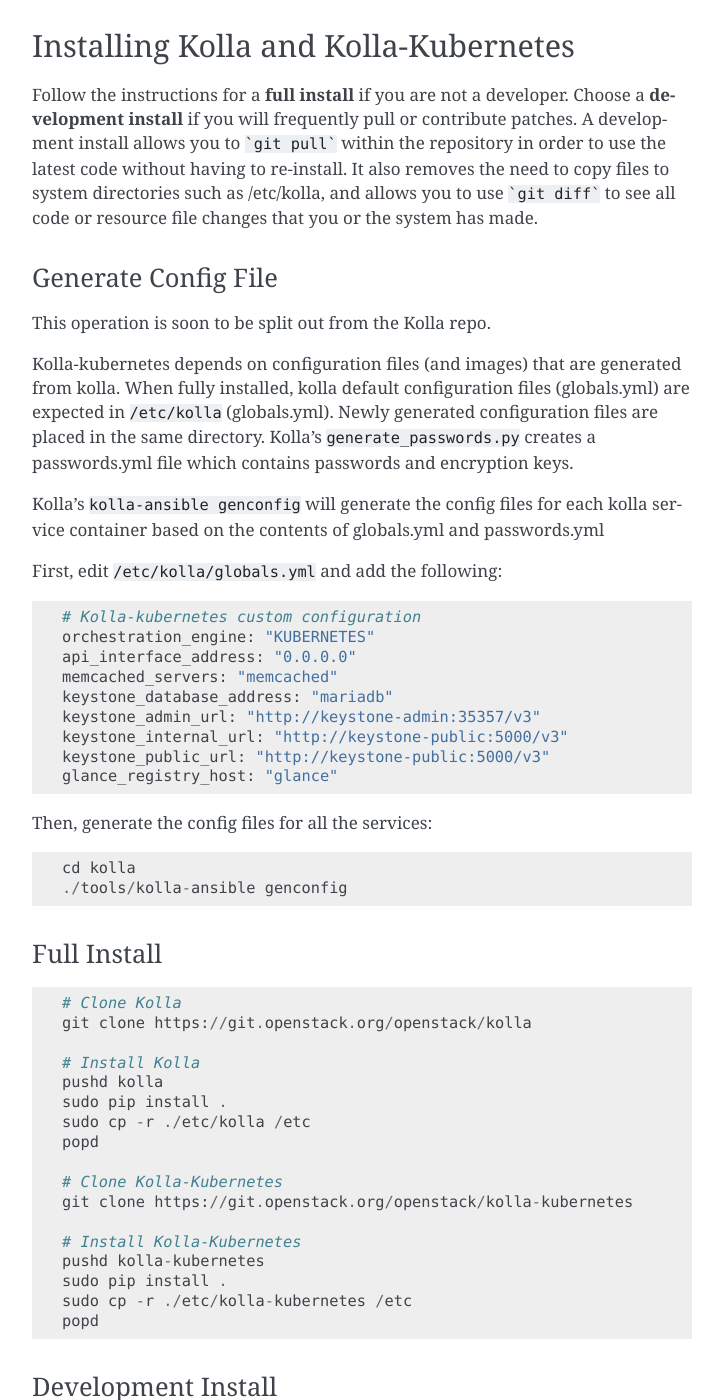
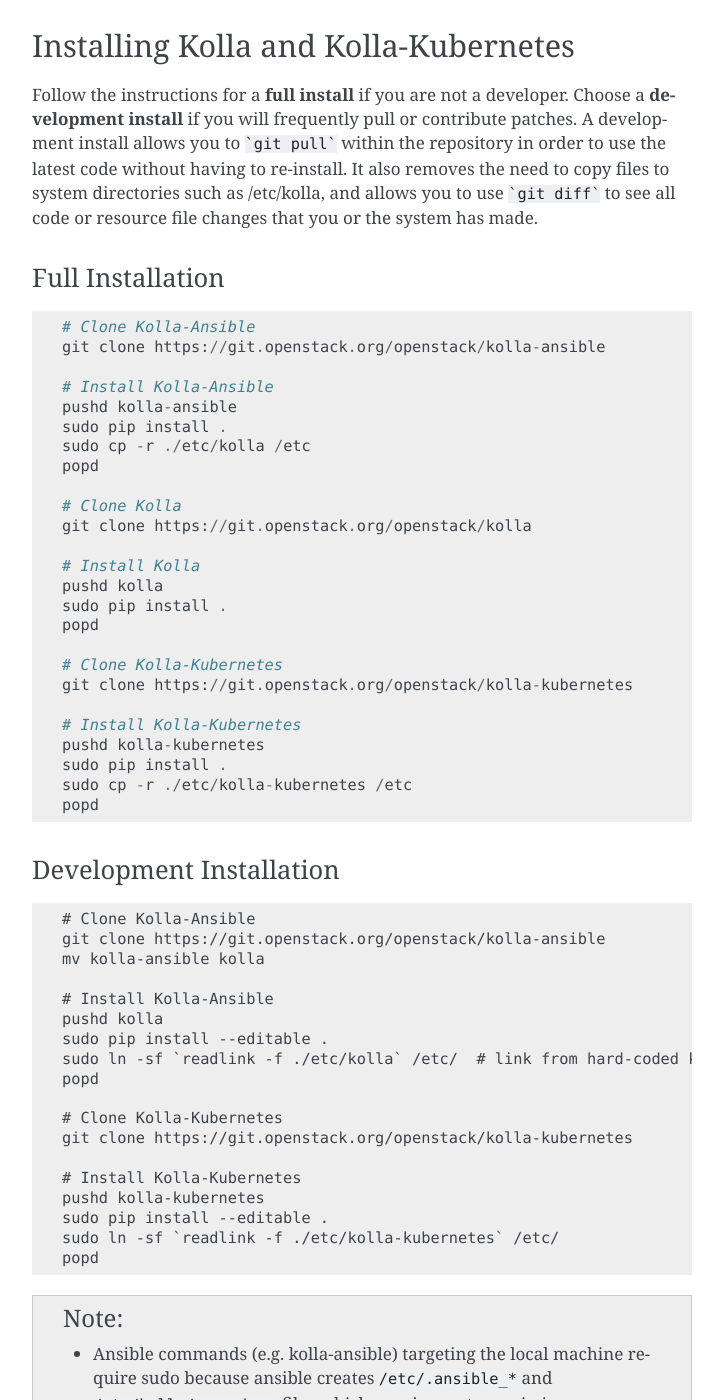
Before and after one commit to openstack-archive/kolla-kubernetes, a Sphinx documentation site: the page built from doc/source/host-setup.rst, in a window 1280 px wide and 1400 px high, scrolled down 1898 px. Shown: the whole window, without its empty margins (388-1111 px from the left). Built offline with Sphinx 7.4.7, drawn with Linux system fonts in a browser that asks for light colours; pages that are not in the unit, such as notebooks, are missing from menus; some of the changed text lies outside the part shown.

Commit message:
Fix different repo issue for documentation
The kolla has been seperated to two different repo kolla and kolla-ansible,
the documentation in kolla-kubernetes needs to be update.

TrivialFix

Change-Id: I3a6fc7d66ec261d33f842cfc437642d27c4c061e

````diff
--- a/doc/source/host-setup.rst
+++ b/doc/source/host-setup.rst
@@ -94,21 +94,84 @@ also removes the need to copy files to system directories such as /etc/kolla,
 and allows you to use ```git diff``` to see all code or resource file changes
 that you or the system has made.
 
-Generate Config File
---------------------
+Full Installation
+-----------------
 
-This operation is soon to be split out from the Kolla repo.
+::
 
-Kolla-kubernetes depends on configuration files (and images) that are generated
-from kolla.  When fully installed, kolla default configuration files
-(globals.yml) are expected in ``/etc/kolla`` (globals.yml).  Newly generated
-configuration files are placed in the same directory.  Kolla's
-``generate_passwords.py`` creates a passwords.yml file which contains passwords
-and encryption keys.
+    # Clone Kolla-Ansible
+    git clone https://git.openstack.org/openstack/kolla-ansible
 
-Kolla's ``kolla-ansible genconfig`` will generate the
+    # Install Kolla-Ansible
+    pushd kolla-ansible
+    sudo pip install .
+    sudo cp -r ./etc/kolla /etc
+    popd
+
+    # Clone Kolla
+    git clone https://git.openstack.org/openstack/kolla
+
+    # Install Kolla
+    pushd kolla
+    sudo pip install .
+    popd
+
+    # Clone Kolla-Kubernetes
+    git clone https://git.openstack.org/openstack/kolla-kubernetes
+
+    # Install Kolla-Kubernetes
+    pushd kolla-kubernetes
+    sudo pip install .
+    sudo cp -r ./etc/kolla-kubernetes /etc
+    popd
+
+Development Installation
+------------------------
+
+::
+
+    # Clone Kolla-Ansible
+    git clone https://git.openstack.org/openstack/kolla-ansible
+    mv kolla-ansible kolla
+
+    # Install Kolla-Ansible
+    pushd kolla
+    sudo pip install --editable .
+    sudo ln -sf `readlink -f ./etc/kolla` /etc/  # link from hard-coded kolla-ansible path
+    popd
+
+    # Clone Kolla-Kubernetes
+    git clone https://git.openstack.org/openstack/kolla-kubernetes
+
+    # Install Kolla-Kubernetes
+    pushd kolla-kubernetes
+    sudo pip install --editable .
+    sudo ln -sf `readlink -f ./etc/kolla-kubernetes` /etc/
+    popd
+
+.. NOTE::
+  - Ansible commands (e.g. kolla-ansible) targeting the local machine require
+    sudo because ansible creates ``/etc/.ansible_*`` and
+    ``/etc/kolla/<service>`` files which require root permissions.
+  - Executing local versions of kolla tools ``./tools/kolla-ansible`` instead
+    of from the system path, will locate resource files from relative locations
+    instead of system locations.
+  - The development install will also work with Python virtual environments.
+
+Generate Config Files
+---------------------
+
+Kolla-kubernetes relies on configuration files generated by kolla-ansible,
+and it relies on images generated by the kolla deliverable. When fully
+installed, kolla-ansible default configuration files globals.yml and
+passwords.yml are expected in ``/etc/kolla``. Newly generated configuration
+files are placed in the same directory. Kolla-ansible's ``generate_passwords.py``
+generates passwords and populates the already existing passwords.yml file
+which contains passwords and encryption keys.
+
+Kolla-ansible's ``kolla-ansible genconfig`` will generate the
 config files for each kolla service container based on the contents of
-globals.yml and passwords.yml
+globals.yml and passwords.yml.
 
 First, edit ``/etc/kolla/globals.yml`` and add the following::
 
@@ -124,65 +187,8 @@ First, edit ``/etc/kolla/globals.yml`` and add the following::
 
 Then, generate the config files for all the services::
 
-  cd kolla
+  cd kolla-ansible
   ./tools/kolla-ansible genconfig
-
-Full Install
-------------
-
-::
-
-    # Clone Kolla
-    git clone https://git.openstack.org/openstack/kolla
-
-    # Install Kolla
-    pushd kolla
-    sudo pip install .
-    sudo cp -r ./etc/kolla /etc
-    popd
-
-    # Clone Kolla-Kubernetes
-    git clone https://git.openstack.org/openstack/kolla-kubernetes
-
-    # Install Kolla-Kubernetes
-    pushd kolla-kubernetes
-    sudo pip install .
-    sudo cp -r ./etc/kolla-kubernetes /etc
-    popd
-
-
-Development Install
--------------------
-
-::
-
-    # Clone Kolla
-    git clone https://git.openstack.org/openstack/kolla
-
-    # Install Kolla
-    pushd kolla
-    sudo pip install --editable .
-    sudo ln -sf `readlink -f ./etc/kolla` /etc/  # link from hard-coded kolla path
-    popd
-
-    # Clone Kolla-Kubernetes
-    git clone https://git.openstack.org/openstack/kolla-kubernetes
-
-    # Install Kolla-Kubernetes
-    pushd kolla-kubernetes
-    sudo pip install --editable .
-    popd
-
-
-.. NOTE::
-  - Ansible commands (e.g. kolla-ansible) targeting the local machine require
-    sudo because ansible creates ``/etc/.ansible_*`` and
-    ``/etc/kolla/<service>`` files which require root permissions.
-  - Executing local versions of kolla tools ``./tools/kolla-ansible`` instead
-    of from the system path, will locate resource files from relative locations
-    instead of system locations.
-  - The development install will also work with Python virtual environments.
-
 
 Building Kolla Containers
 =========================
--- a/doc/source/multi-node.rst
+++ b/doc/source/multi-node.rst
@@ -70,7 +70,7 @@ the kolla images to your docker registry.
 ::
 
   # Generate the kolla configurations
-  pushd kolla
+  pushd kolla-ansible
   sudo ./tools/generate_passwords.py  # (Optional: will overwrite)
   sudo ./tools/kolla-ansible genconfig
   popd
--- a/doc/source/quickstart.rst
+++ b/doc/source/quickstart.rst
@@ -1,7 +1,7 @@
 .. quickstart:
 
 =================================
-Kolla Kubernetes Quickstart Guide
+Kolla-Kubernetes Quickstart Guide
 =================================
 
 Configure Kolla-Kubernetes
@@ -27,7 +27,7 @@ Then, generate the Kolla configuration files:
 ::
 
     # Generate Kolla Configuration Files
-    pushd kolla
+    pushd kolla-ansible
     sudo ./tools/generate_passwords.py
     sudo ./tools/kolla-ansible genconfig
     popd
````
Also changed, not shown: other parts of doc/source/quickstart.rst (+1 -1 lines).
